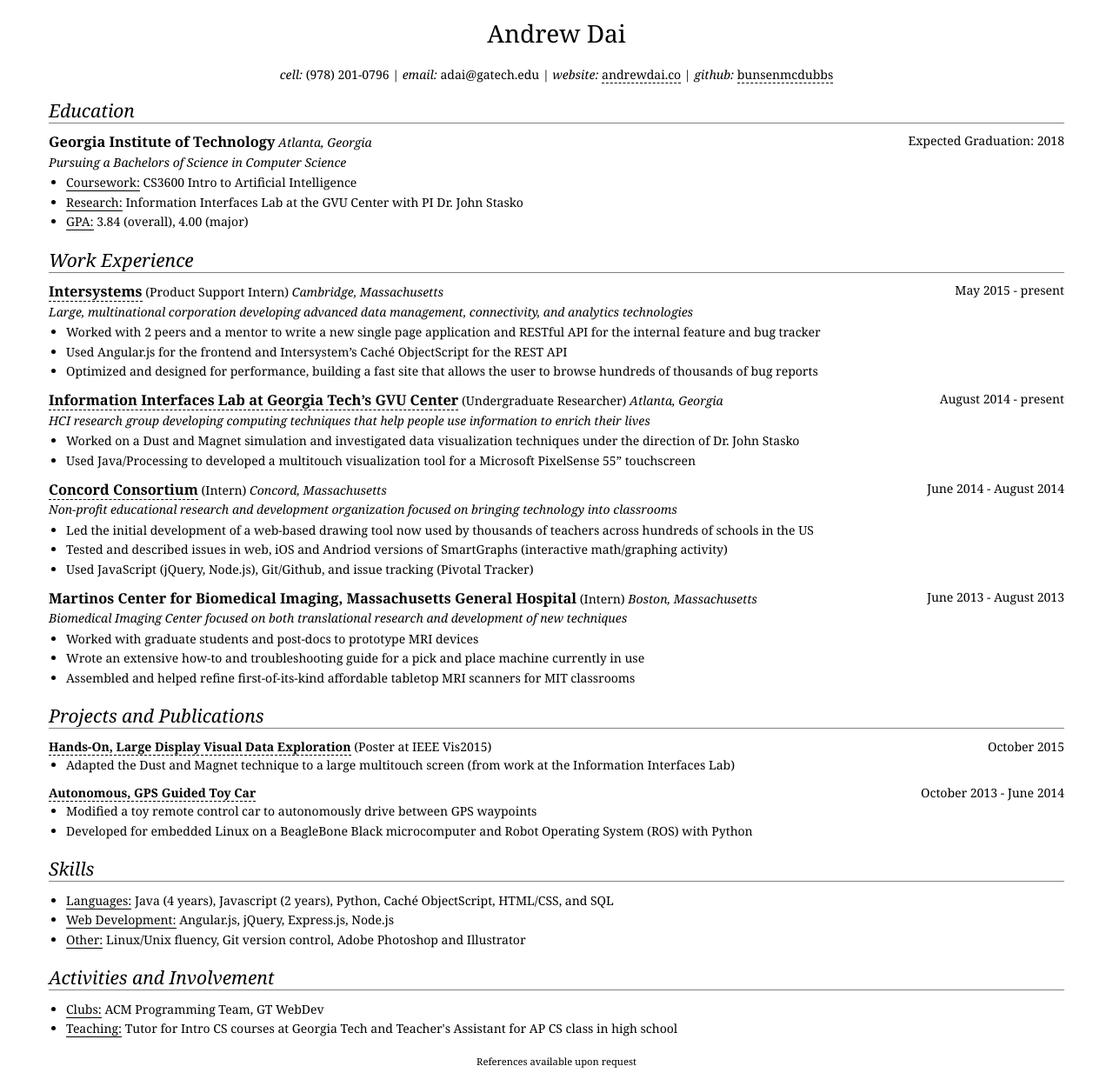
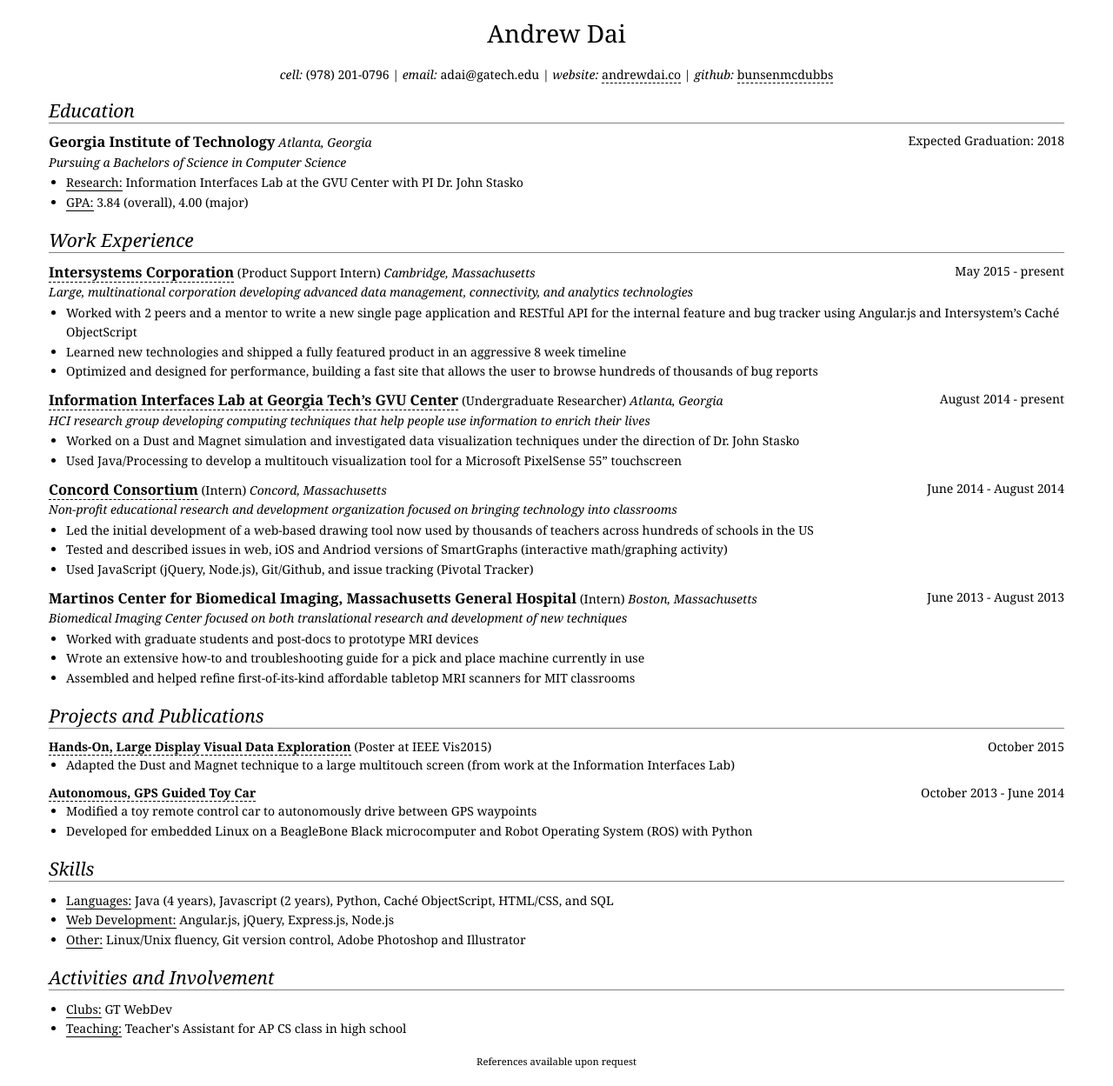
Before and after one commit to bunsenmcdubbs/bunsenmcdubbs.github.io, a Jekyll site: the page resume/index.html, which Jekyll copies as it is, in a window 1280 px wide. Shown: the whole page at 87% size. Built offline with Jekyll 4.4.1, drawn with Linux system fonts in a browser that asks for light colours; Markdown is read by kramdown in place of the engine named in the settings.

Commit message:
updated resume

```diff
--- a/resume/index.html
+++ b/resume/index.html
@@ -9,20 +10,28 @@
 
   <header>
 
-    <h1>Andrew Dai</h1>
+    <h1 id="name">Andrew Dai</h1>
 
-    <ul>
-      <!-- <li><span class='label'>address</span>230 Parker St. Acton, MA 01720</li> -->
-      <!-- <li><span class='label'>address</span>330483 Georgia Tech Station Atlanta, GA 30332-1325</li> -->
+    <ul id="contact">
       <li><span class='label'>cell</span>(978) 201-0796</li>
       <li><span class='label'>email</span>adai@gatech.edu</li>
-      <li><span class='label'>website</span><a href="http://andrewdai.co">andrewdai.co</a></li>
-      <li><span class='label'>github</span><a href="https://github.com/bunsenmcdubbs">bunsenmcdubbs</a></li>
+      <li><span class='label'>website</span>
+        <a href="http://andrewdai.co">andrewdai.co</a></li>
+      <li><span class='label'>github</span>
+        <a href="https://github.com/bunsenmcdubbs">bunsenmcdubbs</a></li>
     </ul>
 
   </header>
 
   <div class="container">
+
+    <!-- <section class="resume-objective">
+      <p>I am a student and  full stack developer looking for a software
+        engineering internship for Summer 2016.</p>
+      <p>I strive to ship solid, well-engineered code
+        everyday.</p>
+    </section> -->
+
     <section class="resume-edu">
       <h2>Education</h2>
       <div class="entry">
@@ -31,10 +40,9 @@
         <span class='date'>Expected Graduation: 2018</span>
         <p class="des">Pursuing a Bachelors of Science in Computer Science</p>
         <ul>
-          <!-- <li><p><span class="label">Research:</span> Information Interfaces Lab
-              under Dr. John Stasko (Windows, C#, .NET)</p></li> -->
-          <li><p><span class="label">Coursework:</span>
-            CS3600 Intro to Artificial Intelligence</p></li>
+          <!-- <li><p><span class="label">Teaching:</span>
+            Tutor for Intro CS Courses
+            </p></li> -->
           <li><p><span class="label">Research:</span>
             Information Interfaces Lab at the GVU Center with PI Dr. John Stasko</p></li>
           <li><p><span class="label">GPA:</span> 3.84 (overall), 4.00 (major)</p></li>
@@ -46,7 +54,7 @@
       <h2>Work Experience</h2>
 
       <div class="entry">
-        <h3><a href="http://www.intersystems.com">Intersystems</a></h3>
+        <h3><a href="http://www.intersystems.com">Intersystems Corporation</a></h3>
         <span class="role">Product Support Intern</span>
         <span class='loc'>Cambridge, Massachusetts</span>
         <span class='date'>May 2015 - present</span>
@@ -55,15 +63,13 @@
         <ul>
           <li><p>Worked with 2 peers and a mentor to write a new single
             page application and RESTful API for the internal feature and bug
-            tracker</p></li>
-          <li><p>Used Angular.js for the frontend and Intersystem&rsquo;s
-            Cach&eacute; ObjectScript for the REST API</p></li>
+            tracker using Angular.js and Intersystem&rsquo;s Cach&eacute;
+            ObjectScript</p></li>
+          <li><p>Learned new technologies and shipped a fully featured product
+            in an aggressive 8 week timeline</p></li>
           <li><p>Optimized and designed for performance, building a fast site
             that allows the user to browse hundreds of thousands of bug
             reports</p></li>
-          <!-- <li><p>Trained in Cach&eacute; ObjectScript as well as SQL and
-            various database technologies and concepts
-            (relational, object-oriented)</p></li> -->
         </ul>
       </div>
 
@@ -78,7 +84,7 @@
         <ul>
           <li><p>Worked on a Dust and Magnet simulation and investigated data
             visualization techniques under the direction of Dr. John Stasko</p></li>
-          <li><p>Used Java/Processing to developed a multitouch visualization
+          <li><p>Used Java/Processing to develop a multitouch visualization
             tool for a Microsoft PixelSense 55&rdquo; touchscreen</p></li>
         </ul>
       </div>
@@ -181,14 +187,15 @@
       <h2>Activities and Involvement</h2>
 
       <ul>
-        <li><p><span class="label">Clubs:</span> ACM Programming Team,
-          GT WebDev</p></li>
-        <!-- <li><p><span class="label">Hackathons:</span> MHacks IV and V (Sept 2014, Jan 2015),
-          HackGT (Sept 2014), HackNashville (Nov 2014), HackDuke (Nov 2014)</p></li> -->
-        <li><p><span class="label">Teaching:</span> Tutor for Intro CS courses
-          at Georgia Tech and Teacher's Assistant for AP CS class in high school</p></li>
+        <li><p><span class="label">Clubs:</span> GT WebDev</p></li>
+        <li><p><span class="label">Teaching:</span>
+          Teacher's Assistant for AP CS class in high school</p></li>
+
+        <!-- <li><p><span class="label">Teaching:</span> Tutor for Intro CS courses
+          at Georgia Tech and Teacher's Assistant for AP CS class in high school</p></li> -->
       </ul>
     </section>
+
 
     <footer>
       <small>References available upon request</small>
--- a/resume/style.css
+++ b/resume/style.css
@@ -109,6 +109,15 @@
   font-style: italic;
 }
 
+.resume-objective {
+  padding-top: 1.3em;
+  border-top: 1px solid grey;
+  font-style: italic;
+  text-align: center;
+  /*font-size: 1.15em;*/
+  line-height: 90%;
+}
+
 .resume-project .project-name {
   /*text-decoration: underline;*/
   /*border-bottom: 1px solid;*/
```
Also changed, not shown: other parts of resume/index.html (+1 -0 lines).
